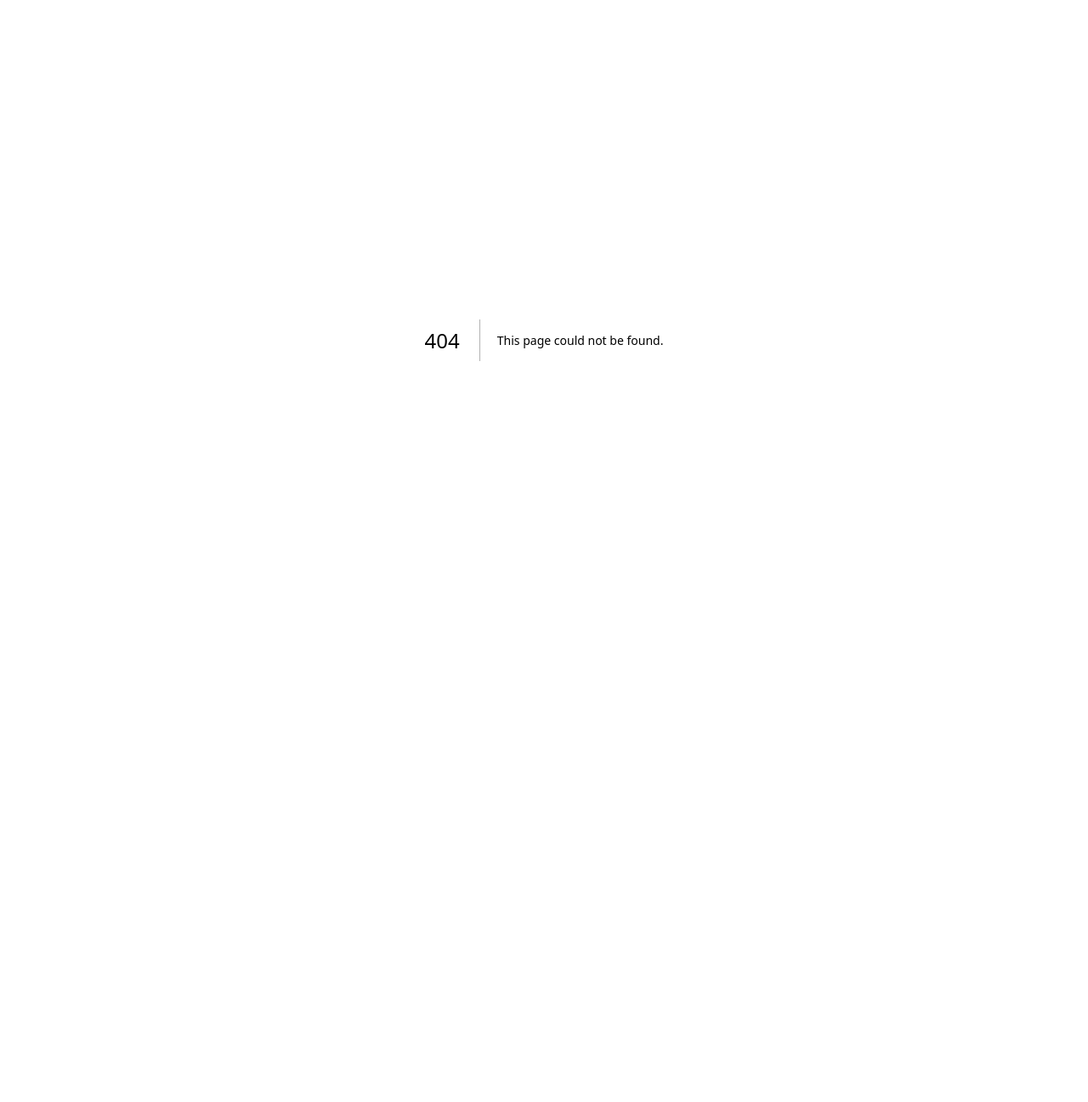
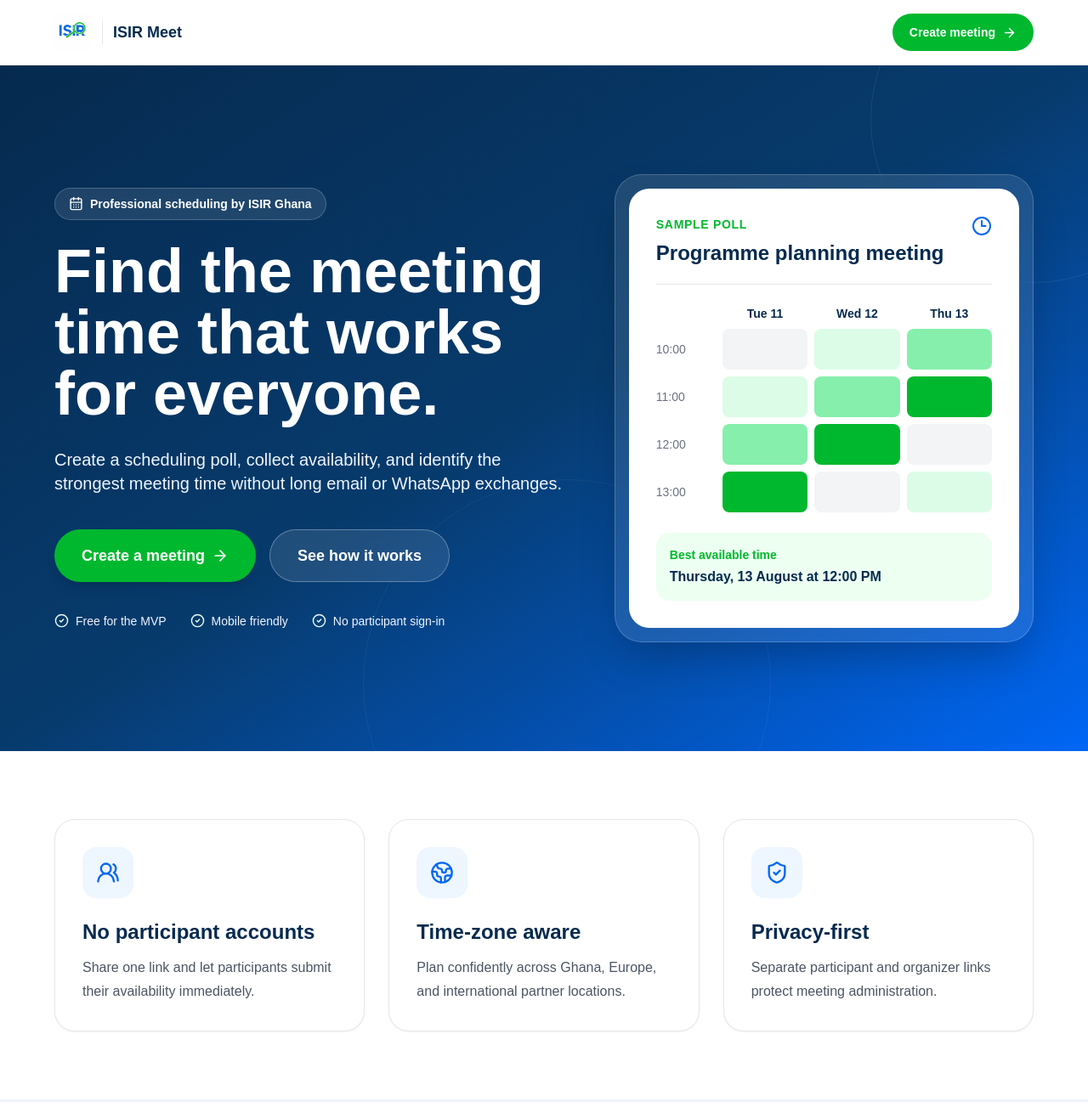
Before and after one commit to rashidasp28/isir-ghana-website, a Next.js app: page /meet in a window 1280 px wide. Before the commit this address had no page. Shown: the top 1297 px of the page at 85% size. Before the commit the page ends 800 px from the top, so only its background shows below. Built offline with nearby package versions, Linux system fonts and the light colour scheme.

Commit message:
Add branded ISIR Meet landing page

```diff
--- /dev/null
+++ b/app/meet/page.tsx
@@ -0,0 +1,154 @@
+import Image from 'next/image'
+import Link from 'next/link'
+import { ArrowRight, CalendarDays, CheckCircle2, Clock3, Globe2, ShieldCheck, UsersRound } from 'lucide-react'
+
+const benefits = [
+  {
+    icon: UsersRound,
+    title: 'No participant accounts',
+    description: 'Share one link and let participants submit their availability immediately.',
+  },
+  {
+    icon: Globe2,
+    title: 'Time-zone aware',
+    description: 'Plan confidently across Ghana, Europe, and international partner locations.',
+  },
+  {
+    icon: ShieldCheck,
+    title: 'Privacy-first',
+    description: 'Separate participant and organizer links protect meeting administration.',
+  },
+]
+
+const steps = [
+  'Create a meeting and select possible dates.',
+  'Share the participant link with your team or partners.',
+  'Review the availability heat map and confirm the strongest time.',
+]
+
+export default function MeetLandingPage() {
+  return (
+    <main className="min-h-screen bg-white text-charcoal">
+      <header className="border-b border-softGray bg-white">
+        <div className="container-width flex items-center justify-between py-4">
+          <Link href="/" className="flex items-center gap-3">
+            <Image src="/logo/isir-logo.PNG" alt="ISIR Ghana" width={120} height={48} className="h-11 w-auto object-contain" priority />
+            <span className="hidden sm:block border-l border-softGray pl-3 text-lg font-bold text-darkNavy">ISIR Meet</span>
+          </Link>
+          <Link href="/meet/create" className="inline-flex items-center gap-2 rounded-full bg-primaryGreen px-5 py-3 text-sm font-semibold text-white transition hover:opacity-90">
+            Create meeting
+            <ArrowRight size={17} />
+          </Link>
+        </div>
+      </header>
+
+      <section className="relative overflow-hidden bg-gradient-to-br from-darkNavy via-[#073b6d] to-primaryBlue text-white">
+        <div className="absolute inset-0 opacity-20" aria-hidden="true">
+          <div className="absolute -right-32 -top-32 h-96 w-96 rounded-full border border-white/40" />
+          <div className="absolute -bottom-40 left-1/3 h-[30rem] w-[30rem] rounded-full border border-white/25" />
+        </div>
+        <div className="container-width relative grid gap-14 py-24 lg:grid-cols-[1.1fr_0.9fr] lg:items-center lg:py-32">
+          <div>
+            <div className="mb-6 inline-flex items-center gap-2 rounded-full border border-white/20 bg-white/10 px-4 py-2 text-sm font-semibold backdrop-blur">
+              <CalendarDays size={17} />
+              Professional scheduling by ISIR Ghana
+            </div>
+            <h1 className="max-w-4xl text-5xl font-bold leading-tight md:text-7xl">Find the meeting time that works for everyone.</h1>
+            <p className="mt-7 max-w-2xl text-lg leading-8 text-blue-50 md:text-xl">
+              Create a scheduling poll, collect availability, and identify the strongest meeting time without long email or WhatsApp exchanges.
+            </p>
+            <div className="mt-10 flex flex-wrap gap-4">
+              <Link href="/meet/create" className="inline-flex items-center gap-2 rounded-full bg-primaryGreen px-8 py-4 text-lg font-semibold text-white shadow-lg transition hover:-translate-y-0.5 hover:opacity-95">
+                Create a meeting
+                <ArrowRight size={20} />
+              </Link>
+              <a href="#how-it-works" className="rounded-full border border-white/30 bg-white/10 px-8 py-4 text-lg font-semibold text-white backdrop-blur transition hover:bg-white/15">
+                See how it works
+              </a>
+            </div>
+            <div className="mt-9 flex flex-wrap gap-x-7 gap-y-3 text-sm text-blue-50">
+              {['Free for the MVP', 'Mobile friendly', 'No participant sign-in'].map((item) => (
+                <span key={item} className="inline-flex items-center gap-2">
+                  <CheckCircle2 size={17} className="text-lightGreen" />
+                  {item}
+                </span>
+              ))}
+            </div>
+          </div>
+
+          <div className="rounded-[2rem] border border-white/20 bg-white/10 p-4 shadow-2xl backdrop-blur-md">
+            <div className="rounded-[1.5rem] bg-white p-6 text-charcoal md:p-8">
+              <div className="flex items-start justify-between gap-4 border-b border-softGray pb-5">
+                <div>
+                  <p className="text-sm font-semibold uppercase tracking-wider text-primaryGreen">Sample poll</p>
+                  <h2 className="mt-2 text-2xl font-bold text-darkNavy">Programme planning meeting</h2>
+                </div>
+                <Clock3 className="text-primaryBlue" />
+              </div>
+              <div className="mt-6 grid grid-cols-[70px_repeat(3,1fr)] gap-2 text-center text-xs sm:text-sm">
+                <div />
+                {['Tue 11', 'Wed 12', 'Thu 13'].map((day) => <div key={day} className="font-bold text-darkNavy">{day}</div>)}
+                {['10:00', '11:00', '12:00', '13:00'].map((time, row) => (
+                  <div key={time} className="contents">
+                    <div className="flex items-center font-medium text-gray-500">{time}</div>
+                    {[0, 1, 2].map((column) => {
+                      const intensity = (row + column) % 4
+                      const classes = ['bg-gray-100', 'bg-green-100', 'bg-green-300', 'bg-primaryGreen text-white']
+                      return <div key={`${time}-${column}`} className={`h-12 rounded-lg ${classes[intensity]}`} />
+                    })}
+                  </div>
+                ))}
+              </div>
+              <div className="mt-6 rounded-2xl bg-lightGreen p-4">
+                <p className="text-sm font-semibold text-primaryGreen">Best available time</p>
+                <p className="mt-1 font-bold text-darkNavy">Thursday, 13 August at 12:00 PM</p>
+              </div>
+            </div>
+          </div>
+        </div>
+      </section>
+
+      <section className="py-20">
+        <div className="container-width grid gap-7 md:grid-cols-3">
+          {benefits.map(({ icon: Icon, title, description }) => (
+            <article key={title} className="rounded-3xl border border-softGray bg-white p-8 shadow-sm">
+              <div className="mb-6 inline-flex rounded-2xl bg-lightBlue p-4 text-primaryBlue"><Icon size={28} /></div>
+              <h2 className="text-2xl font-bold text-darkNavy">{title}</h2>
+              <p className="mt-3 leading-7 text-gray-600">{description}</p>
+            </article>
+          ))}
+        </div>
+      </section>
+
+      <section id="how-it-works" className="bg-lightBlue py-20">
+        <div className="container-width">
+          <div className="mx-auto max-w-3xl text-center">
+            <p className="font-semibold uppercase tracking-wider text-primaryGreen">How it works</p>
+            <h2 className="mt-3 text-4xl font-bold text-darkNavy md:text-5xl">From invitation to confirmed meeting in three steps</h2>
+          </div>
+          <div className="mt-14 grid gap-7 md:grid-cols-3">
+            {steps.map((step, index) => (
+              <div key={step} className="rounded-3xl bg-white p-8 shadow-sm">
+                <div className="flex h-11 w-11 items-center justify-center rounded-full bg-darkNavy text-lg font-bold text-white">{index + 1}</div>
+                <p className="mt-6 text-lg font-semibold leading-8 text-charcoal">{step}</p>
+              </div>
+            ))}
+          </div>
+          <div className="mt-12 text-center">
+            <Link href="/meet/create" className="inline-flex items-center gap-2 rounded-full bg-primaryGreen px-8 py-4 text-lg font-semibold text-white">
+              Start planning
+              <ArrowRight size={20} />
+            </Link>
+          </div>
+        </div>
+      </section>
+
+      <footer className="bg-darkNavy py-8 text-white">
+        <div className="container-width flex flex-col gap-3 text-sm sm:flex-row sm:items-center sm:justify-between">
+          <p>© 2026 ISIR Ghana. Sustainability Through Innovation.</p>
+          <Link href="/" className="font-semibold text-lightGreen">Return to ISIR Ghana</Link>
+        </div>
+      </footer>
+    </main>
+  )
+}
```
